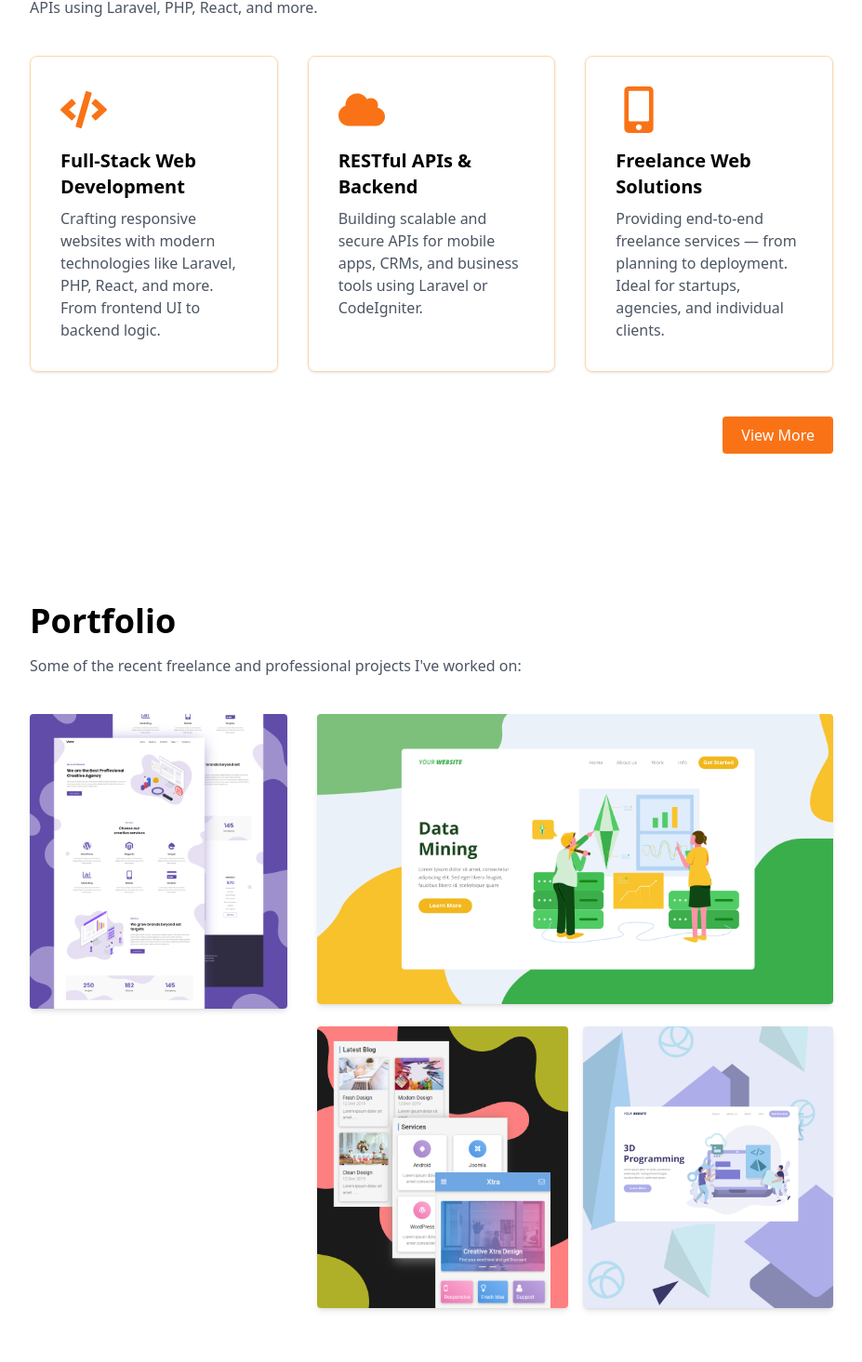
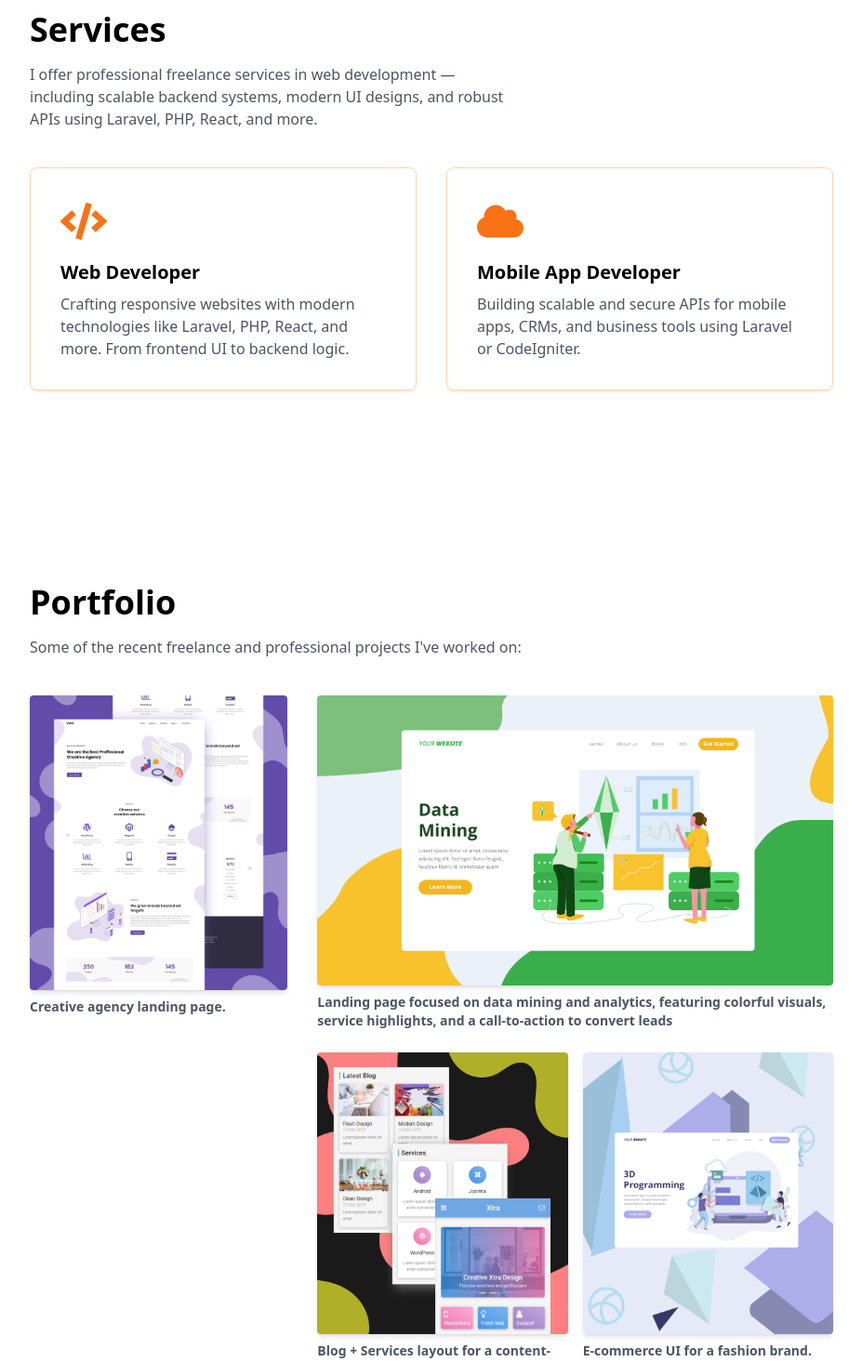
Before and after one commit to hgupta440/portfolio, a React (Vite) app: page / in a window 1280 px wide. Shown: the part 1140-2605 px from the top of the page at 93% size, without its empty margins (176-1103 px from the left). Built offline with nearby package versions, Linux system fonts and the light colour scheme.

Commit message:
changes for aboutus services and add poup with details

```diff
--- a/src/Component/photocard.jsx
+++ b/src/Component/photocard.jsx
@@ -1,10 +1,20 @@
-import React from 'react';
+import React, { useState } from 'react';
 import Portfolio1 from '../assets/portfolio1.png';
 import Portfolio2 from '../assets/portfolio2.png';
 import Portfolio3 from '../assets/portfolio3.png';
 import Portfolio4 from '../assets/portfolio4.png';
 
 const Photocard = () => {
+  const [modalData, setModalData] = useState(null); //  Fix state name
+
+  const openModal = (image, description) => {
+    setModalData({ image, description });
+  };
+
+  const closeModal = () => {
+    setModalData(null);
+  };
+
   return (
     <section className="py-20 px-4 max-w-7xl mx-auto">
       <h2 className="text-4xl font-bold mb-4 animate-slideInLeft">Portfolio</h2>
@@ -13,26 +23,110 @@ const Photocard = () => {
       </p>
 
       <div className="flex flex-col lg:flex-row gap-8 animate-slideInUp">
+        {/* First column */}
        <div className="w-full lg:w-1/2 max-w-[560px] mx-auto">
+          <div className="overflow-hidden rounded shadow-md">
             <img
               src={Portfolio1}
-            alt="Project 1"
-            className="w-full rounded shadow-md hover:scale-105 transition-transform duration-300"
+              alt="Creative Agency Project"
+              className="w-full cursor-pointer transform hover:scale-105 transition-transform duration-300"
+              onClick={() =>
+                openModal(
+                  Portfolio1,
+                  'A modern landing page for a creative digital agency, showcasing services like WordPress, branding, and mobile app development with a clean and minimal design.'
+                )
+              }
             />
           </div>
+          <p className="text-sm text-gray-600 mt-2">
+            <strong>Creative agency landing page.</strong>
+          </p>
+        </div>
 
+        {/* Second column */}
         <div className="w-full max-w-[560px] mx-auto flex flex-col gap-6">
+           <div>
             <img
               src={Portfolio2}
-            alt="Project 2"
-            className="w-full rounded shadow-md hover:scale-105 transition-transform duration-300"
+              alt="Data Mining Project"
+              className="w-full rounded shadow-md hover:scale-105 transition-transform duration-300 cursor-pointer"
+              onClick={() =>
+                openModal(
+                  Portfolio2,
+                  'An engaging startup landing page focused on data mining and analytics, featuring colorful visuals, service highlights, and a call-to-action to convert leads.'
+                )
+              }
             />
+            <p className="text-sm text-gray-600 mt-2">
+              <strong>Landing page focused on data mining and analytics, featuring colorful visuals, service highlights, and a call-to-action to convert leads</strong>
+            </p>
+        </div>
           <div className="grid grid-cols-2 gap-4">
-            <img src={Portfolio3} alt="Project 3" className="w-full rounded shadow-md" />
-            <img src={Portfolio4} alt="Project 4" className="w-full rounded shadow-md" />
+            {/* Image 3 with detail */}
+            <div>
+              <img
+                src={Portfolio3}
+                alt="Blog Project"
+                className="w-full rounded shadow-md cursor-pointer hover:scale-105 transition-transform duration-300"
+                onClick={() =>
+                  openModal(
+                    Portfolio3,
+                    'A vibrant, multipurpose layout combining blog features, service highlights, and modern card-based UI ideal for startups looking to engage users with content.'
+                  )
+                }
+              />
+              <p className="text-sm text-gray-600 mt-2">
+                <strong>Blog + Services layout for a content-focused startup.</strong>
+              </p>
+            </div>
+
+            {/* Image 4 with detail */}
+            <div>
+              <img
+                src={Portfolio4}
+                alt="E-commerce Project"
+                className="w-full rounded shadow-md cursor-pointer hover:scale-105 transition-transform duration-300"
+                onClick={() =>
+                  openModal(
+                    Portfolio4,
+                    'An e-commerce UI for a tech or fashion platform, designed to showcase products or services with a clean and professional layout.'
+                  )
+                }
+              />
+              <p className="text-sm text-gray-600 mt-2">
+                <strong>E-commerce UI for a fashion brand.</strong>
+              </p>
             </div>
           </div>
         </div>
+      </div>
+
+      {/* Modal */}
+      {modalData && (
+        <div className="fixed inset-0 bg-black bg-opacity-60 flex items-center justify-center z-50">
+          <div className="relative w-[90%] max-w-2xl bg-white rounded-lg shadow-lg overflow-hidden">
+            {/* Close button */}
+            <button
+              className="absolute top-2 right-2 text-white bg-black bg-opacity-70 rounded-full w-8 h-8 flex items-center justify-center"
+              onClick={closeModal}
+            >
+              ✕
+            </button>
+
+            {/* Image and description */}
+            <div className="p-4">
+              <img
+                src={modalData.image}
+                alt="Modal project"
+                className="w-full h-auto max-h-[300px] object-contain rounded"
+              />
+              <p className="text-gray-700 text-base mt-4 leading-relaxed">
+                {modalData.description}
+              </p>
+            </div>
+          </div>
+        </div>
+      )}
     </section>
   );
 };
--- a/src/Component/servicecard.jsx
+++ b/src/Component/servicecard.jsx
@@ -3,22 +3,16 @@ import { FaCode, FaMobileAlt, FaCloud } from "react-icons/fa";
 
 const serviceinfo = [
   {
-    title: "Full-Stack Web Development",
+    title: "Web Developer",
     description:
       "Crafting responsive websites with modern technologies like Laravel, PHP, React, and more. From frontend UI to backend logic.",
     icon: <FaCode size={50} className="text-orange-500" />,
   },
   {
-    title: "RESTful APIs & Backend",
+    title: "Mobile App Developer",
     description:
       "Building scalable and secure APIs for mobile apps, CRMs, and business tools using Laravel or CodeIgniter.",
     icon: <FaCloud size={50} className="text-orange-500" />,
-  },
-  {
-    title: "Freelance Web Solutions",
-    description:
-      "Providing end-to-end freelance services — from planning to deployment. Ideal for startups, agencies, and individual clients.",
-    icon: <FaMobileAlt size={50} className="text-orange-500" />,
   },
 ];
 
@@ -30,7 +24,7 @@ const servicecard = () => {
         I offer professional freelance services in web development — including scalable backend systems, modern UI designs, and robust APIs using Laravel, PHP, React, and more.
       </p>
 
-      <div className="grid grid-cols-1 md:grid-cols-2 lg:grid-cols-3 gap-8 mb-12">
+      <div className="grid grid-cols-1 md:grid-cols-2 gap-8 mb-12">
         {serviceinfo.map((service, index) => (
           <div key={index} className="animate-slideInUp border border-orange-200 p-8 rounded-lg shadow hover:shadow-md transition duration-300">
             <div className="mb-4">{service.icon}</div>
@@ -39,12 +33,6 @@ const servicecard = () => {
           </div>
         ))}
       </div>
-
-      <div className="text-right animate-slideInUp">
-        <button className="bg-orange-500 text-white py-2 px-5 rounded hover:bg-orange-600 transition">
-          View More
-        </button>
-      </div>
     </section>
   );
 };
--- a/src/Pages/Home/home.jsx
+++ b/src/Pages/Home/home.jsx
@@ -56,7 +56,9 @@ const Home = () => {
               ['PHP / Laravel / CodeIgniter', 95],
               ['HTML / CSS / JS / React', 90],
               ['RESTful API Development', 85],
-              ['WordPress / CMS', 80]
+              ['WordPress / CMS', 80],
+              ['Mobile App Angular', 80],
+              ['Vue With React', 80]
             ].map(([skill, percent], idx) => (
               <div key={idx}>
                 <div className="flex justify-between mb-1 text-sm font-medium text-gray-700">
```
Lines whose indentation alone changed are shown as unchanged.
